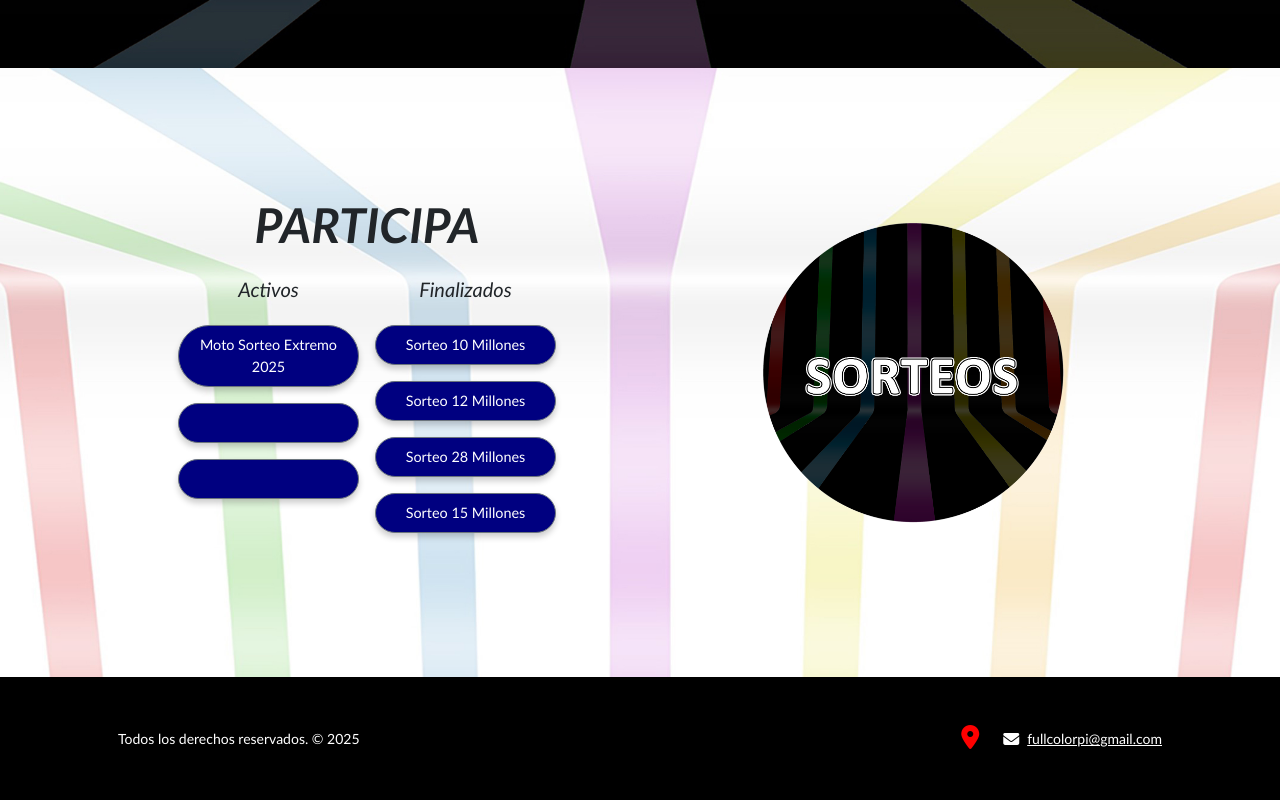
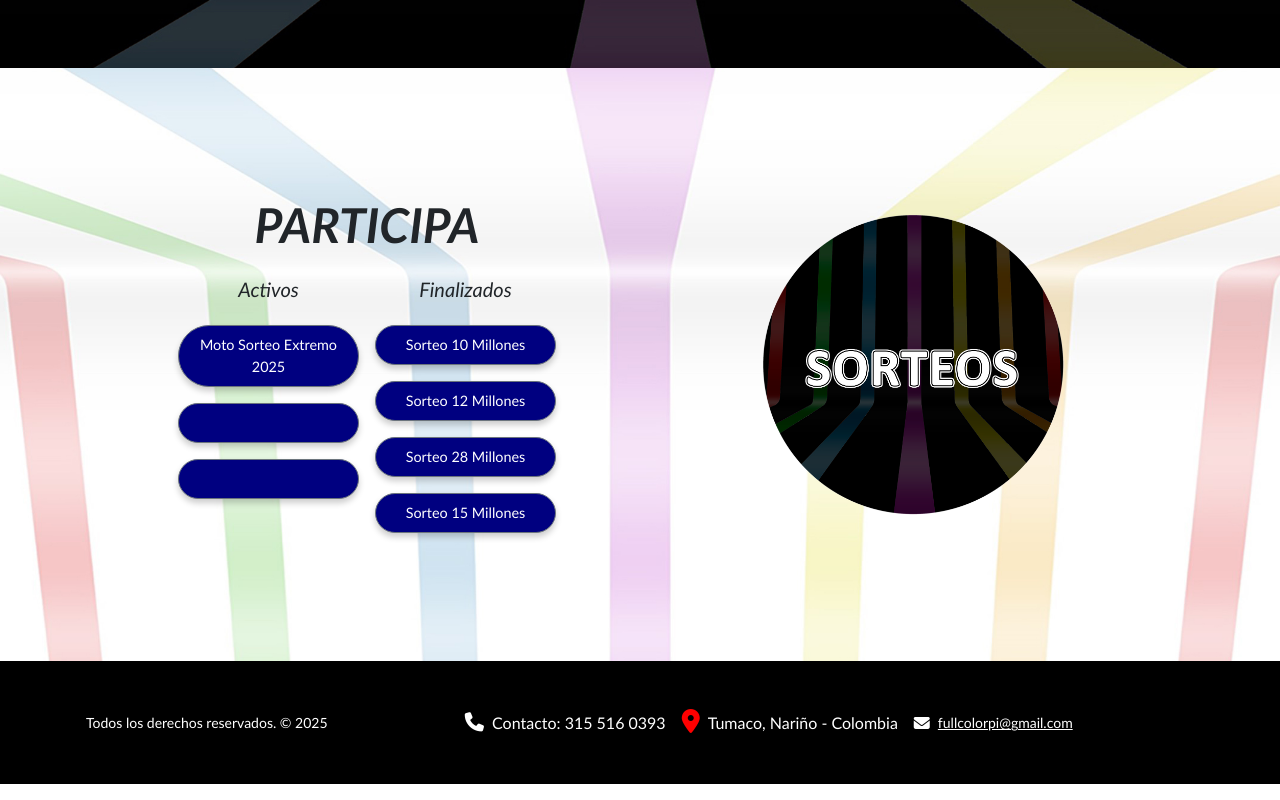
Before and after one commit to VictorSantana25/FullColor-LandingPage, a React (Vite) app: page / in a window 1280 px wide. Shown: the part 1683-2483 px from the top of the page. Built offline with nearby package versions, Linux system fonts and the light colour scheme.

Commit message:
html corregido

```diff
--- a/src/components/ContentSection.jsx
+++ b/src/components/ContentSection.jsx
@@ -19,7 +19,7 @@ const ContentSection = ({ title, description, image, position = "left", backgrou
                     <div className={"col-lg-6 order-lg-" + (position === "right" ? "1" : "2")}>
                         <div className="p-5">
                             <h2 className="display-5 fw-bold fst-italic">{title}</h2>
-                            <p>{description}</p>
+                            <div>{description}</div>
                         </div>
                     </div>
                 </div>
--- a/src/components/Footer.jsx
+++ b/src/components/Footer.jsx
@@ -3,21 +3,36 @@ const Footer = () => {
 
     return (
         <footer className="py-5 bg-black">
-            <div className="container px-5 d-flex justify-content-between align-items-center">
+  <div className="container px-3">
+    <div className="row justify-content-between align-items-center gx-3 gy-3">
+      <div className="col-12 col-md-auto text-center text-md-start">
         <p className="m-0 text-white small">
           Todos los derechos reservados. &copy; {currentYear}
         </p>
+      </div>
+
+      <div className="col-12 col-md d-flex flex-column flex-md-row align-items-center justify-content-center text-white text-center text-md-start">
+        <div className="d-flex align-items-center mb-2 mb-md-0 me-md-3">
+          <i className="fa-solid fa-phone me-2" style={{ fontSize: "1.2rem" }}></i>
+          <p className="m-0">Contacto: 315 516 0393</p>
+        </div>
+
+        <div className="d-flex align-items-center mb-2 mb-md-0 me-md-3">
+          <a href="https://g.page/fullcolorpi" target="_blank" rel="noopener noreferrer" className="me-2">
+            <i className="fa-solid fa-location-dot" style={{ fontSize: "1.5rem", color: "red" }}></i>
+          </a>
+          <p className="m-0">Tumaco, Nariño - Colombia</p>
+        </div>
 
         <div className="d-flex align-items-center">
-                    <a href="https://g.page/fullcolorpi" target="_blank" rel="noopener noreferrer">
-                        <i className="fa-solid fa-location-dot" style={{ marginRight: "1.5rem", fontSize: "1.5rem", color:"red" }}></i>
-                    </a>
-                    <i className="fa fa-envelope text-white" style={{ marginRight: "0.5rem" }}></i>
-                    <a href="mailto:fullcolorpi@yahoo.com" className="text-white small">fullcolorpi@gmail.com</a>
+          <i className="fa fa-envelope me-2"></i>
+          <a href="mailto:fullcolorpi@yahoo.com" className="text-white small m-0">fullcolorpi@gmail.com</a>
         </div>
-
+      </div>
+    </div>
   </div>
 </footer>
+
     );
 }
 
```
Lines whose indentation alone changed are shown as unchanged.
